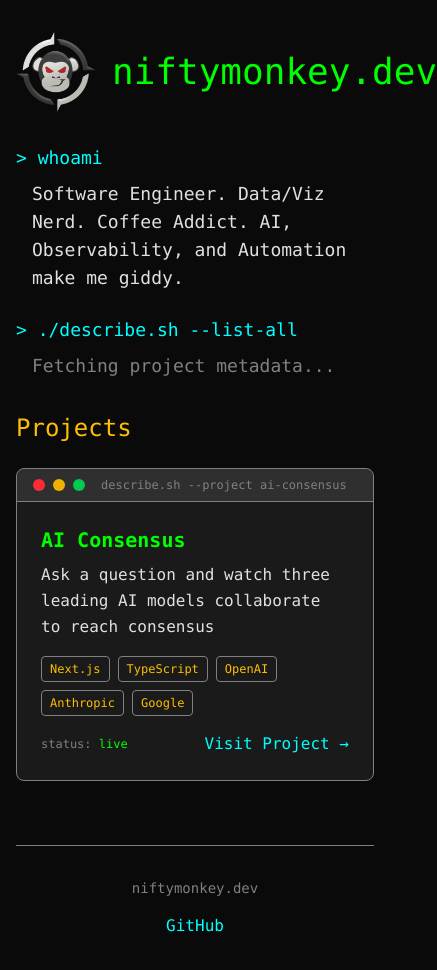
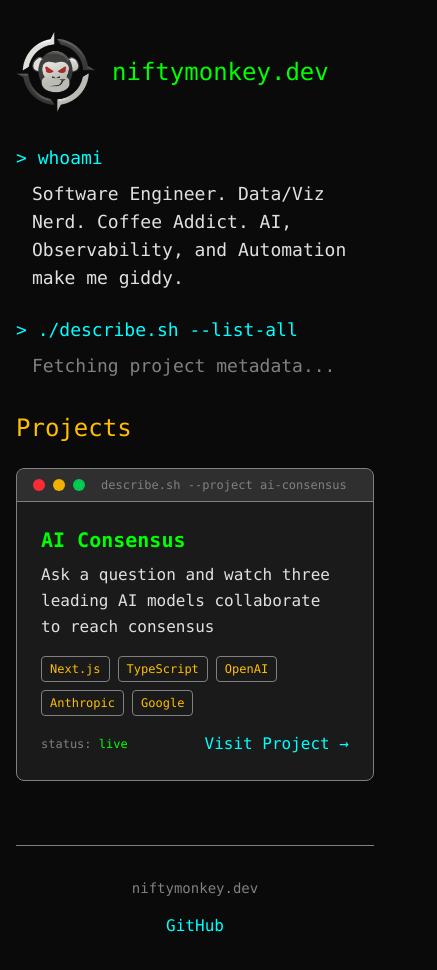
Before and after one commit to niftymonkey/niftymonkey.dev, a Next.js app: page / in a window 390 px wide. Shown: the top 970 px of the page, 437 px wide, since content can reach past the window. Built offline with nearby package versions, Linux system fonts and the light colour scheme.

Commit message:
fix: resolve mobile layout overflow and add auto-scroll for new content

```diff
--- a/app/globals.css
+++ b/app/globals.css
@@ -31,4 +31,9 @@ body {
   background: var(--background);
   color: var(--foreground);
   font-family: var(--font-jetbrains-mono), ui-monospace, monospace;
+  overflow-x: hidden;
 }
+
+html {
+  overflow-x: hidden;
+}
--- a/app/layout.tsx
+++ b/app/layout.tsx
@@ -26,7 +26,7 @@ export default function RootLayout({
 }>) {
   return (
     <html lang="en" className={jetbrainsMono.variable}>
-      <body className="font-mono antialiased">
+      <body className="font-mono antialiased overflow-x-hidden">
         {children}
       </body>
     </html>
--- a/app/page.tsx
+++ b/app/page.tsx
@@ -1,12 +1,21 @@
 'use client';
 
-import { useState } from 'react';
+import { useState, useEffect, useRef } from 'react';
 import { projects } from "@/config/projects.config";
 import { ProjectCard } from "@/components/ProjectCard";
 import { HeroSection } from "@/components/HeroSection";
 
 export default function Home() {
   const [showProjects, setShowProjects] = useState(false);
+  const projectsRef = useRef<HTMLElement>(null);
+
+  useEffect(() => {
+    if (showProjects && projectsRef.current) {
+      setTimeout(() => {
+        projectsRef.current?.scrollIntoView({ behavior: 'smooth', block: 'start' });
+      }, 100);
+    }
+  }, [showProjects]);
 
   return (
     <div className="min-h-screen bg-background text-foreground font-mono">
@@ -15,7 +24,7 @@ export default function Home() {
 
         {/* Projects Section */}
         {showProjects && (
-          <section>
+          <section ref={projectsRef}>
             <h2 className="text-2xl text-terminal-amber mb-6">Projects</h2>
             <div className="grid grid-cols-1 md:grid-cols-2 gap-6">
               {projects.map((project) => (
--- a/components/HeroSection.tsx
+++ b/components/HeroSection.tsx
@@ -20,8 +20,9 @@ export function HeroSection({ onAnimationComplete }: HeroSectionProps) {
           alt="NiftyMonkey Logo"
           width={80}
           height={80}
+          className="flex-shrink-0"
         />
-        <h1 className="text-4xl text-terminal-green">niftymonkey.dev</h1>
+        <h1 className="text-2xl sm:text-3xl md:text-4xl text-terminal-green break-words">niftymonkey.dev</h1>
       </div>
 
       <div className="space-y-2 text-lg">
```
